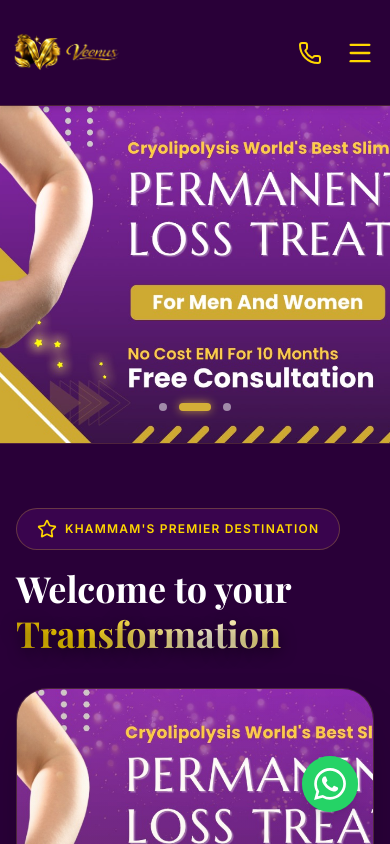
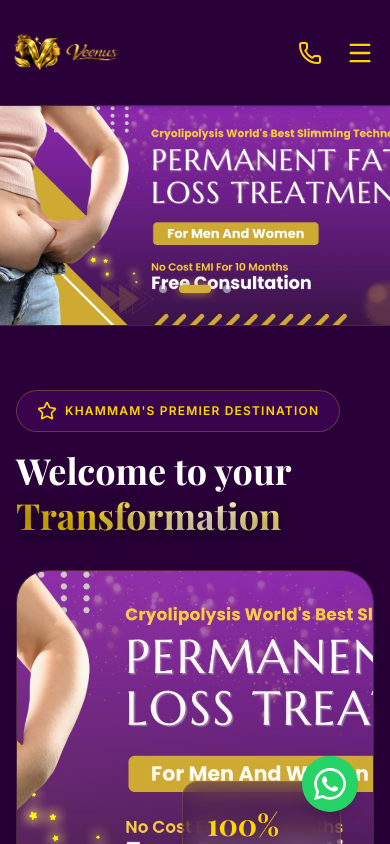
Before and after one commit to SaNjAy-bRo/veenus, a Next.js app: page / in a window 390 px wide. Shown: the top 844 px of the page. Built offline with nearby package versions, Linux system fonts and the light colour scheme; a web font is replaced by a local one.

Commit message:
Optimize hero section height for mobile visibility

```diff
--- a/src/app/page.tsx
+++ b/src/app/page.tsx
@@ -29,7 +29,7 @@ export default function Home() {
     <div className="flex flex-col w-full overflow-hidden">
 
       {/* 1. Hero Section: Discrete Auto-Scroll Banner Gallery */}
-      <section className="relative w-full h-[40vh] min-h-[300px] md:h-[85vh] md:min-h-[600px] flex items-center overflow-hidden border-b border-gold-500/20">
+      <section className="relative w-full h-[25vh] min-h-[220px] sm:h-[40vh] sm:min-h-[300px] md:h-[85vh] md:min-h-[600px] flex items-center overflow-hidden border-b border-gold-500/20">
         <HeroCarousel images={carouselImages} />
       </section>
 
```
